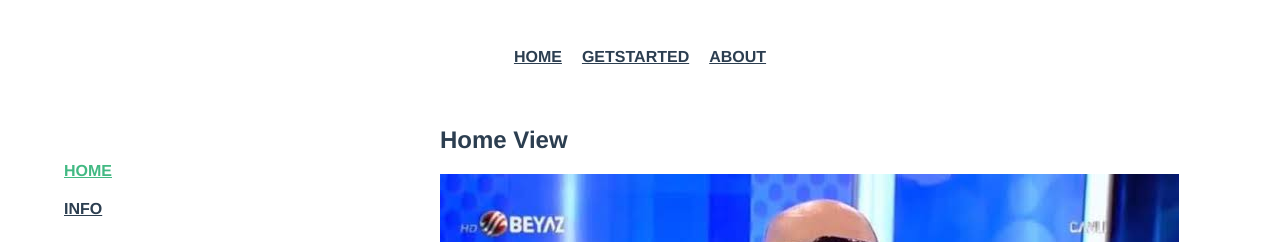
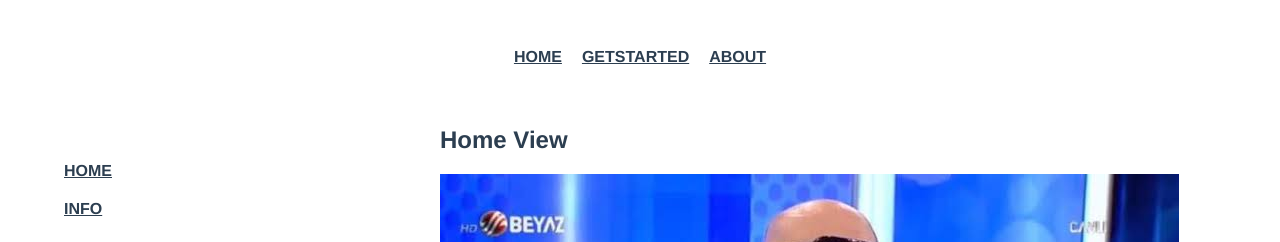
Before and after one commit to drementer/viyu, a Vue app: page /#/home in a window 1280 px wide. Shown: the top 242 px of the page. Built offline with nearby package versions, Linux system fonts and the light colour scheme.

Commit message:
Added active class style

```diff
--- a/src/App.vue
+++ b/src/App.vue
@@ -51,7 +51,8 @@ export default {
     font-weight: bold;
     color: #2c3e50;
 
-    &.router-link-exact-active {
+    &.-exact-active,
+    &.-active {
       color: #42b983;
     }
   }
```
